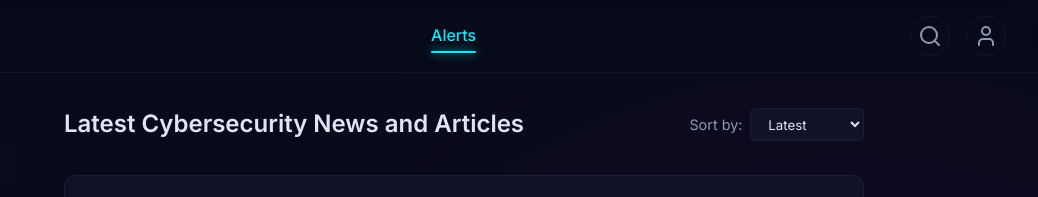
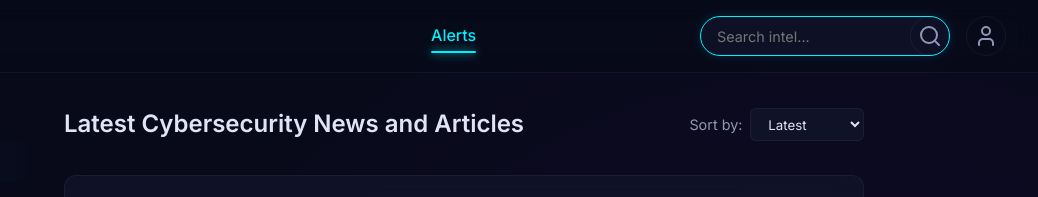
Before and after one commit to DanielR91/Cyware_Social_Replacement, a website: page index.html in a window 1280 px wide. Both pictures are taken after a click on the button 1172 px from the left and 36 px from the top of the page. Shown: the top 197 px of the page, 242-1280 px from the left. Drawn offline with nearby package versions, Linux system fonts and the light colour scheme.

Commit message:
added search feature to top nav

```diff
--- a/app.js
+++ b/app.js
@@ -2,12 +2,14 @@
 let allArticles = [];
 let activeCategory = null;
 let activeSeverity = null;
+let currentSearchQuery = "";
 
 // Initialize Lucide icons
 lucide.createIcons();
 
 document.addEventListener('DOMContentLoaded', () => {
     setupFilters();
+    setupSearch();
     fetchArticles();
 });
 
@@ -46,6 +48,7 @@ function renderArticles() {
     const filteredArticles = allArticles.filter(article => {
         let matchCategory = true;
         let matchSeverity = true;
+        let matchSearch = true;
 
         if (activeCategory) {
             matchCategory = (article.tag === activeCategory);
@@ -55,7 +58,13 @@ function renderArticles() {
             matchSeverity = (article.severity === activeSeverity);
         }
 
-        return matchCategory && matchSeverity;
+        if (currentSearchQuery) {
+            const query = currentSearchQuery.toLowerCase();
+            const textToSearch = `${article.title} ${article.summary}`.toLowerCase();
+            matchSearch = textToSearch.includes(query);
+        }
+
+        return matchCategory && matchSeverity && matchSearch;
     });
 
     container.innerHTML = '';
@@ -162,3 +171,27 @@ function updateFilterUI() {
         if (resetBtn) resetBtn.classList.add('active');
     }
 }
+
+function setupSearch() {
+    const searchBtn = document.getElementById('search-toggle-btn');
+    const searchInput = document.getElementById('search-input');
+
+    if (!searchBtn || !searchInput) return;
+
+    searchBtn.addEventListener('click', (e) => {
+        e.preventDefault();
+        searchInput.classList.toggle('expanded');
+        if (searchInput.classList.contains('expanded')) {
+            searchInput.focus();
+        } else {
+            searchInput.value = '';
+            currentSearchQuery = '';
+            renderArticles();
+        }
+    });
+
+    searchInput.addEventListener('input', (e) => {
+        currentSearchQuery = e.target.value.trim();
+        renderArticles();
+    });
+}
--- a/index.css
+++ b/index.css
@@ -136,6 +136,45 @@ ul {
 .nav-actions {
   display: flex;
   gap: 1rem;
+  align-items: center;
+}
+
+.search-container {
+  display: flex;
+  align-items: center;
+  position: relative;
+}
+
+.search-input {
+  width: 0;
+  opacity: 0;
+  padding: 0;
+  border: 1px solid transparent;
+  background: var(--bg-card);
+  color: var(--text-primary);
+  border-radius: 20px;
+  font-family: inherit;
+  font-size: 0.9rem;
+  transition: all 0.4s cubic-bezier(0.25, 0.8, 0.25, 1);
+  position: absolute;
+  right: 0;
+  height: 40px;
+  padding-right: 45px;
+  outline: none;
+  pointer-events: none;
+}
+
+.search-input.expanded {
+  width: 250px;
+  opacity: 1;
+  padding-left: 1rem;
+  border-color: var(--neon-cyan);
+  box-shadow: 0 0 10px rgba(0, 240, 255, 0.15);
+  pointer-events: auto;
+}
+
+.search-container .nav-btn {
+  z-index: 2;
 }
 
 .nav-btn {
--- a/index.html
+++ b/index.html
@@ -21,7 +21,10 @@
                 <a href="#" class="active">Alerts</a>
             </nav>
             <div class="nav-actions">
-                <button class="nav-btn"><i data-lucide="search"></i></button>
+                <div class="search-container">
+                    <input type="text" id="search-input" class="search-input" placeholder="Search intel...">
+                    <button class="nav-btn" id="search-toggle-btn"><i data-lucide="search"></i></button>
+                </div>
                 <button class="nav-btn"><i data-lucide="user"></i></button>
             </div>
         </header>
```
